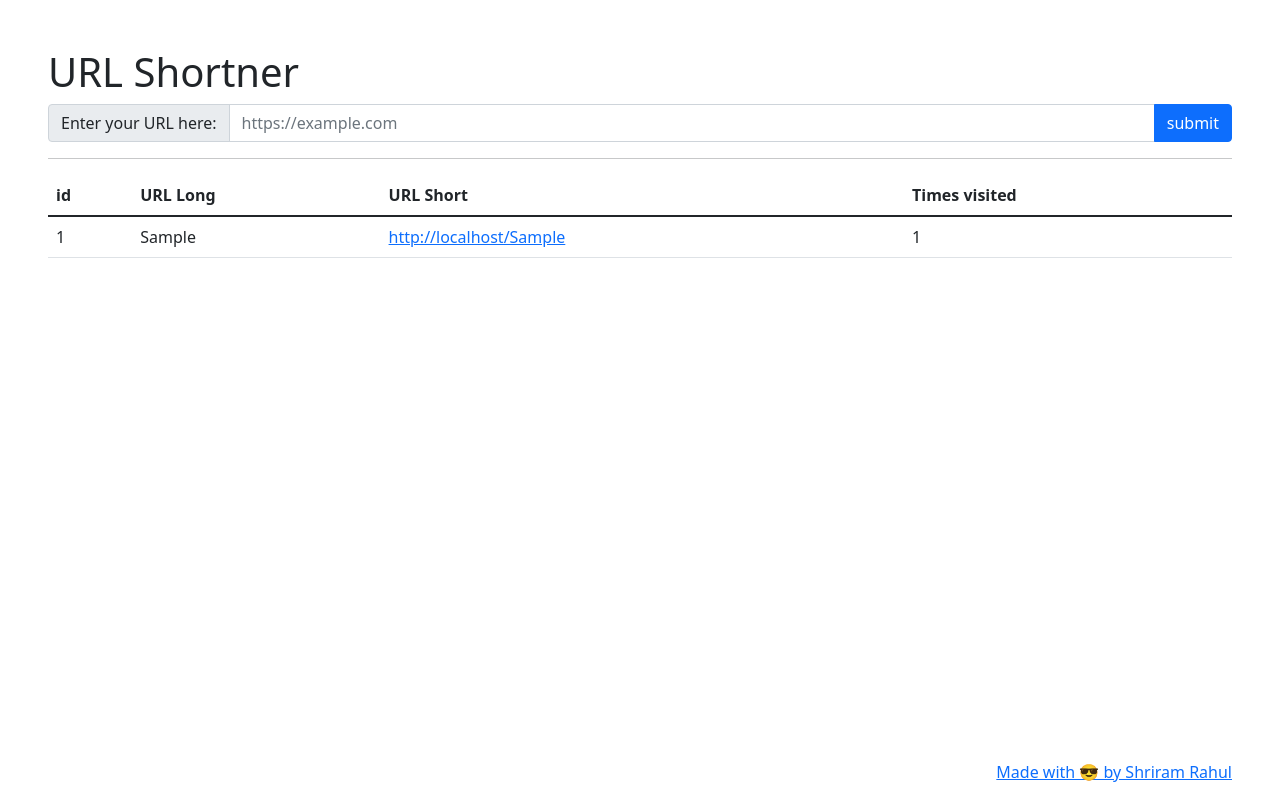
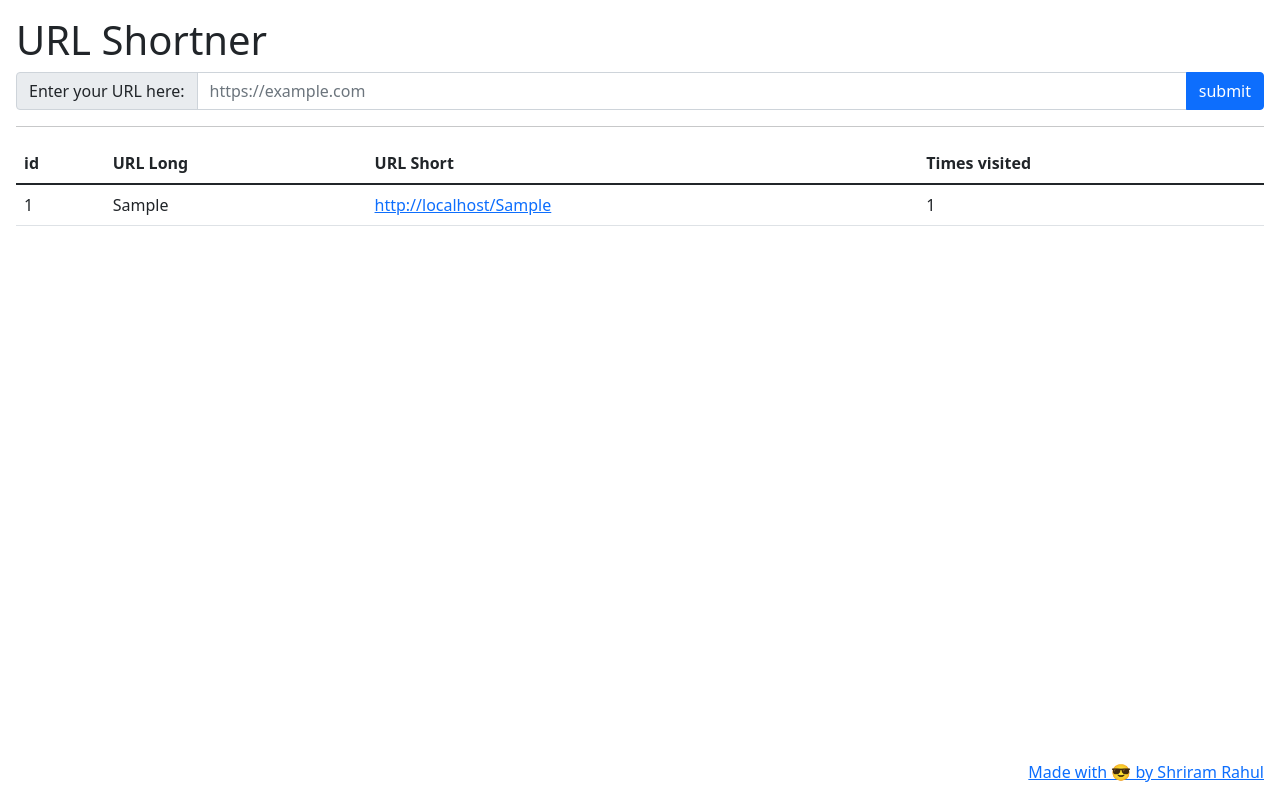
Before and after one commit to shriramrahul7/url-shortner-elitmus, a Flask app: page / in a window 1280 px wide. Run offline with Flask 2, Linux system fonts and the light colour scheme; tables that the repository leaves empty hold one stand-in row (values such as "Sample post").

Commit message:
llittle changes

```diff
--- a/templates/index.html
+++ b/templates/index.html
@@ -11,7 +11,7 @@
     <!-- <style -->
 </head>
 
-<body class="m-5">
+<body class="m-3">
     <h1>URL Shortner</h1>
 
     <form action="/" method="post">
@@ -52,7 +52,7 @@
         </table>
     </div>
     <footer style="position: fixed; bottom: 0; right: 0;">
-        <div class="footer-copyright text-center py-3 mx-5">
+        <div class="footer-copyright text-center py-3 mx-3">
             <a href="https://github.com/shriramrahul7/"> Made with 😎 by Shriram Rahul</a>
         </div>
     </footer>
```
